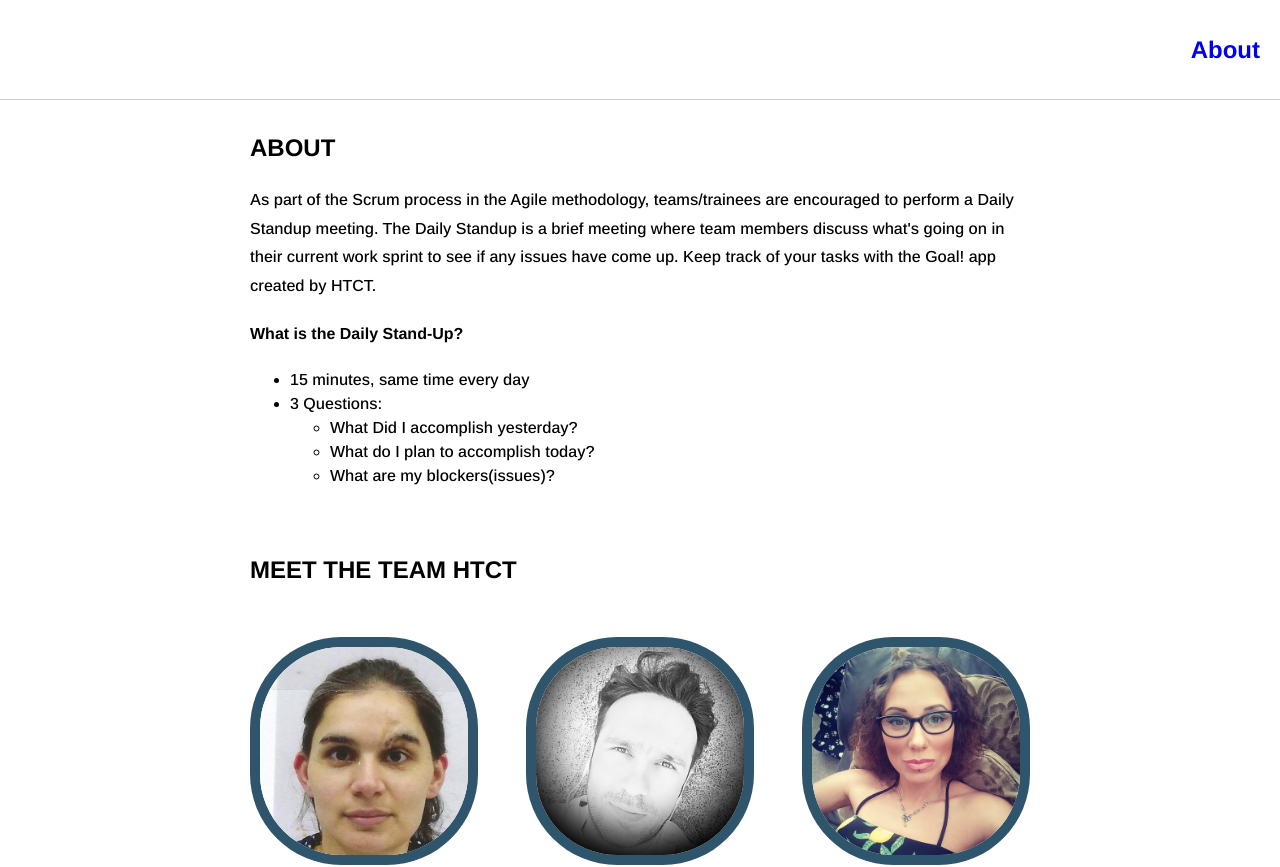
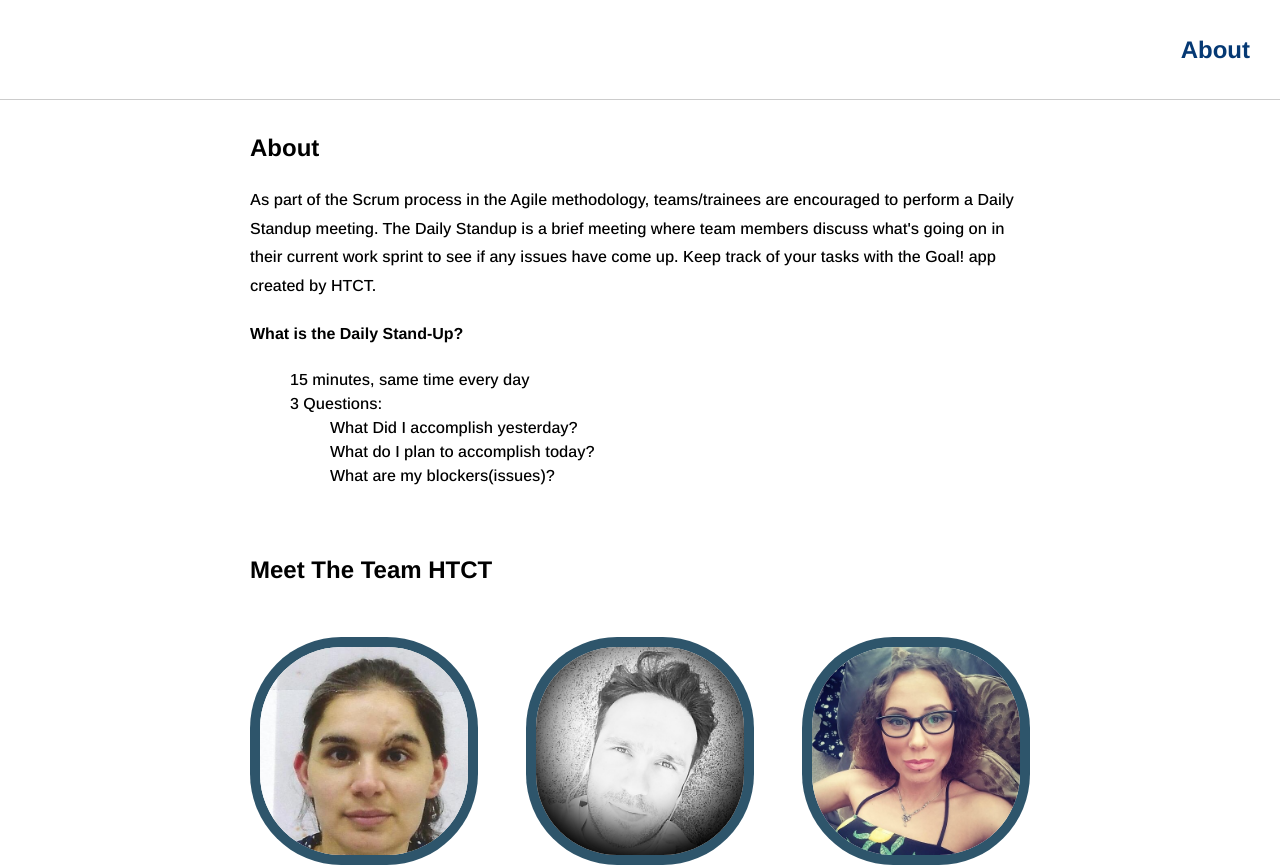
Before and after one commit to omerffaruk/Goal-app-CYF-final-project-1, a React (Create React App) app in the folder client/: page /about in a window 1280 px wide. Shown: the top 867 px of the page. Built offline with nearby package versions, Linux system fonts and the light colour scheme.

Commit message:
refactor: minor style changes

```diff
--- a/client/src/pages/Home.css
+++ b/client/src/pages/Home.css
@@ -2,8 +2,9 @@
 
 /* ------------ Variables -------------*/
 :root {
+	--main-bg-color: #fff;
 	--login-card-bg-color: rgb(255, 255, 255);
-	--header-bcg-color: #fff;
+	--header-bcg-color: #FFF;
 	--linear-bg: -webkit-linear-gradient(left, #505e8d, #4298fa);
 	--primary-color: #053974;
 	--hover-primary-color: #f7f7f7;
@@ -29,7 +30,7 @@ html {
 
 /* Set core body defaults */
 body {
-	min-height: 100vh;
+	min-height: 100%;
 	text-rendering: optimizeSpeed;
 	line-height: 1.5;
 	padding: 0;
@@ -42,6 +43,7 @@ body {
 
 a {
 	text-decoration: none;
+	color: var(--primary-color);
 }
 
 a:hover {
@@ -83,6 +85,11 @@ p {
 	font-size: 1em;
 }
 
+/*---------- default ul, li styling ------*/
+ul {
+	list-style-type: none;
+}
+
 .text-center {
 	text-align: center;
 }
@@ -95,13 +102,14 @@ p {
 	grid-template-rows: 100px auto;
 	font-family: "Arimo", "Segoe UI", "Roboto", "Oxygen", "Ubuntu", "Cantarell",
 		"Fira Sans", "Droid Sans", "Helvetica Neue", "sans-serif";
-	box-shadow: rgba(0, 0, 0, 0.5) 0px 15px 64px;
-	border-radius: 4px;
+	/* box-shadow: rgba(0, 0, 0, 0.5) 0px 15px 64px; */
+	background-color: var(--main-bg-color);
+	/* border-radius: 4px; */
 }
 
 /*-------------- Header ---------------*/
 .header.login-page {
-	padding: 20px;
+	padding: 20px 30px;
 	background-color: var(--header-bcg-color);
 	display: flex;
 	flex-direction: row;
@@ -283,7 +291,7 @@ p {
 
 .about-ctn h2,
 .about-ctn h3 {
-	text-transform: uppercase;
+	text-transform: capitalize;
 }
 
 .team-title-ctn h2 {
@@ -293,7 +301,7 @@ p {
 .team-pics-ctn {
 	display: grid;
 	column-gap: 3em;
-	row-gap: 2em;
+	row-gap: 4em;
 	grid-template-columns: repeat(auto-fit, minmax(180px, 1fr));
 	padding-bottom: 2em;
 	text-align: center;
```
